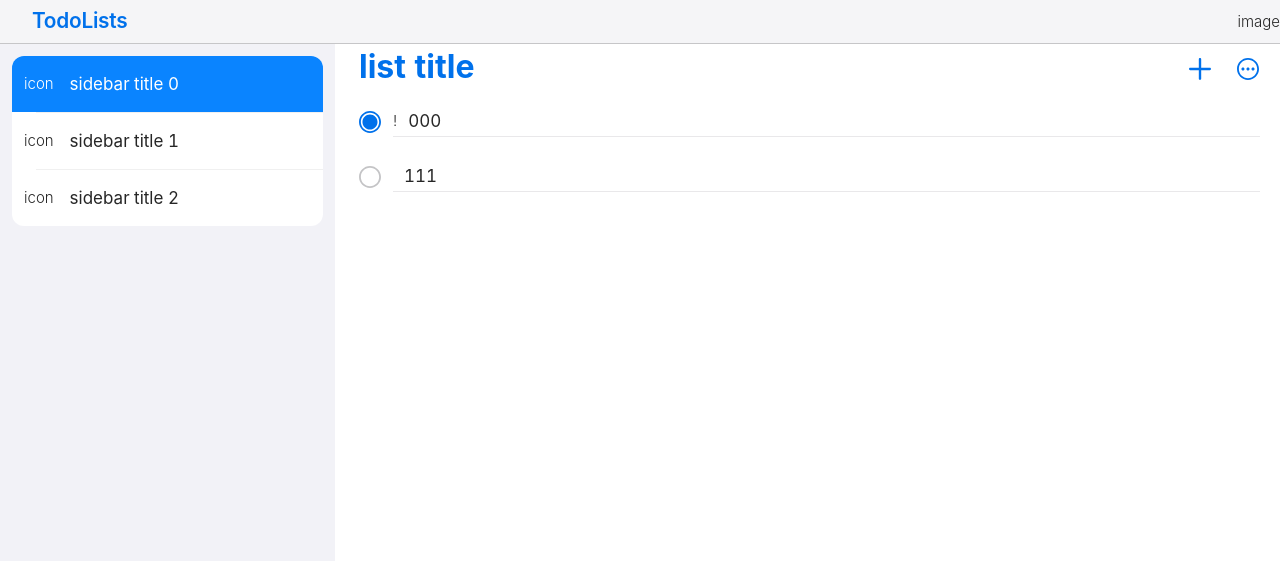
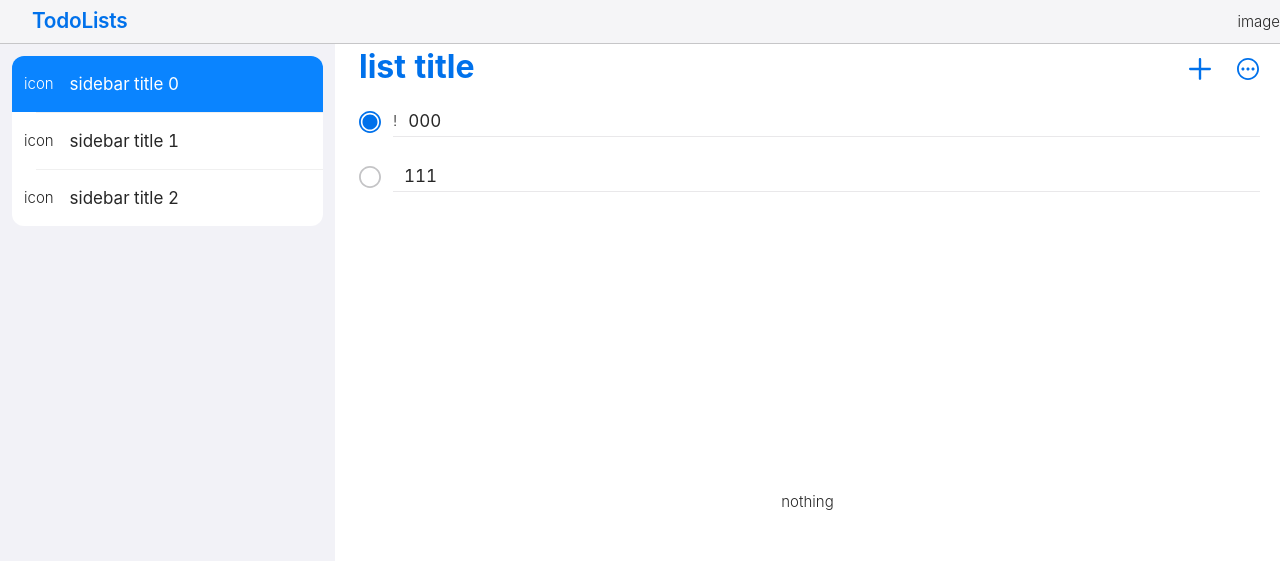
Before and after one commit to ShihTingJustin/todo-react-fp, a React (Create React App) app: page / in a window 1280 px wide. Shown: the top 561 px of the page. Built offline with nearby package versions, Linux system fonts and the light colour scheme.

Commit message:
feat: show create todo area by clicking blank area

```diff
--- a/src/components/todolist/components/todoItem.tsx
+++ b/src/components/todolist/components/todoItem.tsx
@@ -1,14 +1,32 @@
-import React, { useState } from 'react';
+import React, { Ref, useEffect, useState, useRef } from 'react';
 
-import { Input } from 'antd';
+import { Input, InputRef } from 'antd';
 
 import Unfinished from '@Assets/unfinished';
 import Finished from '@Assets/finished';
 
 import { ITodo, TodoStatus } from '@Interfaces/I_todo';
 
-const TodoItem = ({ id, title, status, priority }: ITodo) => {
+const TodoItem = ({
+  todo: { id, title, status, priority },
+  onEdit,
+  onBlur,
+  showNewTodo
+}: {
+  todo: ITodo;
+  onEdit?: (id: ITodo['id']) => void;
+  onBlur?: (inputValue: ITodo['title']) => void;
+  showNewTodo?: boolean;
+}) => {
+  const editField = useRef<InputRef | null>(null);
   const [checked, setChecked] = useState(status === TodoStatus.FINISH);
+
+  useEffect(() => {
+    if (showNewTodo) {
+      const node = editField.current;
+      node?.focus();
+    }
+  }, [showNewTodo]);
 
   const toggle = (e: React.MouseEvent) => {
     e.preventDefault();
@@ -30,9 +48,13 @@ const TodoItem = ({ id, title, status, priority }: ITodo) => {
           <div className="flex items-center w-full border-b border-border-gray2">
             {priority && <div>!</div>}
             <Input
+              ref={editField}
               defaultValue={title}
               className="edit w-full text-content-1"
               bordered={false}
+              onBlur={() => {
+                onBlur?.(editField.current?.input?.value || '');
+              }}
               // onChange={(e) => handleChange(e)}
               // onPressEnter={(e) => {}}
             />
--- a/src/components/todolist/index.tsx
+++ b/src/components/todolist/index.tsx
@@ -3,7 +3,7 @@ import { useState } from 'react';
 import TodoListHeader from '@Components/todolist/components/header';
 import TodoItem from '@Components/todolist/components/todoItem';
 
-import { TodoStatus, TodoPriority } from '@Interfaces/I_todo';
+import { TodoStatus, TodoPriority, ITodo } from '@Interfaces/I_todo';
 
 const mock = [
   {
@@ -15,21 +15,60 @@ const mock = [
   {
     id: '1',
     title: '111',
-    status: TodoStatus.UNFINISH,
+    status: TodoStatus.UNFINISH
     // priority: TodoPriority.LOW
   }
 ];
 
 const TodoList = () => {
-  const [todoList, setTodoList] = useState(mock)
+  const [todoList, setTodoList] = useState(mock);
+  const [editingTodoId, setEditingTodoId] = useState<string | null>(null);
+
+  const [showNewTodo, setShowNewTodo] = useState(false);
+  console.log({ showNewTodo });
+
+  const edit = (todoId: ITodo['id'] | null) => {
+    setEditingTodoId(todoId);
+  };
 
   return (
-    <div className="todo-list">
+    <div className="todo-list flex flex-col h-full">
       <TodoListHeader title={'list title'} />
-      <div>
-        {todoList.map((item, index) => (
-          <TodoItem key={index} {...item} />
+      <div className="flex flex-col grow">
+        {todoList.map((todo, index) => (
+          <TodoItem
+            key={index}
+            todo={todo}
+            onEdit={edit}
+            onBlur={(value) => {
+              if (value) {
+                // TODO: update todo API
+              } else {
+                // TODO: delete todo API
+              }
+            }}
+          />
         ))}
+        {showNewTodo ? (
+          <TodoItem
+            todo={{ id: '123', title: '', status: TodoStatus.UNFINISH }}
+            showNewTodo={showNewTodo}
+            onBlur={(value) => {
+              if (value) {
+                // TODO: create todo API
+              } else {
+                setShowNewTodo(false);
+              }
+            }}
+          />
+        ) : (
+          <div
+            className="flex flex-col grow justify-center items-center"
+            onClick={() => setShowNewTodo(true)}
+          >
+            <div>nothing</div>
+          </div>
+        )}
       </div>
     </div>
   );
```
